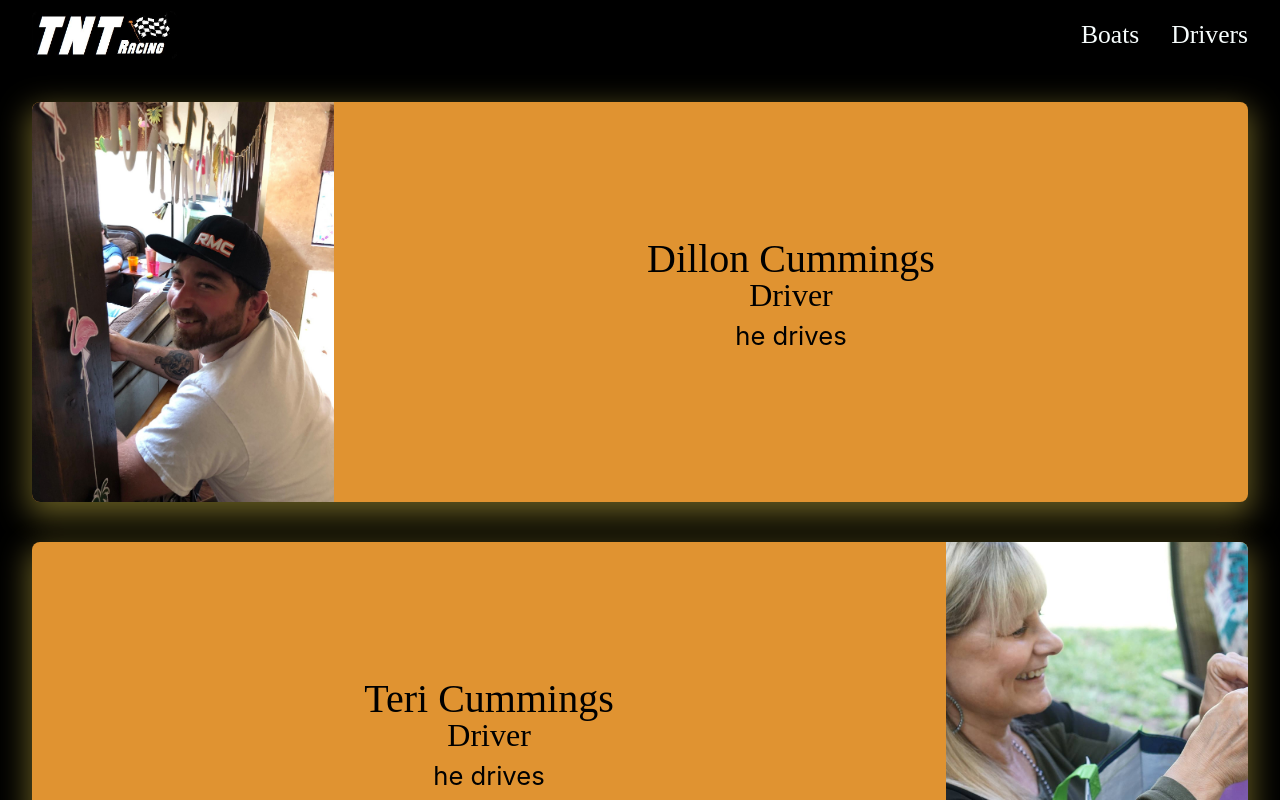
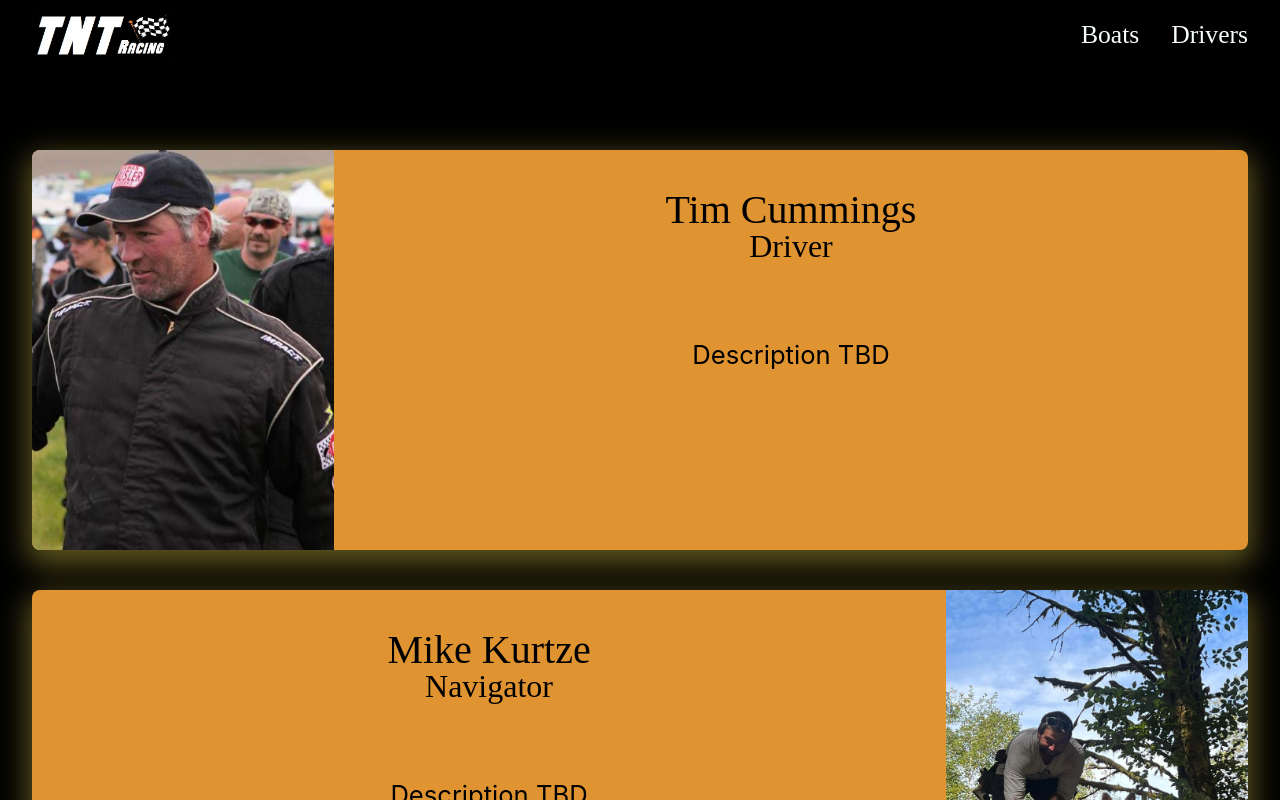
Before and after one commit to Lo-GR/tnt-racing, a React (Create React App) app: page /drivers in a window 1280 px wide. Shown: the top 800 px of the page. Built offline with nearby package versions, Linux system fonts and the light colour scheme.

Commit message:
add motion

```diff
--- a/src/Components/Cards/ProfileCard/index.tsx
+++ b/src/Components/Cards/ProfileCard/index.tsx
@@ -16,10 +16,10 @@ export const ProfileCard = ({ profileImage, profileName, profileSubtitle, profil
       <div className="h-[300px] w-full lg:h-full lg:w-1/3 justify-center flex">
         <img className="h-full w-full object-cover" src={profileImage} />
       </div>
-      <div className="text-center  p-4 w-full h-96 lg:flex lg:justify-center lg:flex-col lg:pt-0 ">
+      <div className="text-center  p-4 w-full h-96 lg:flex lg:mt-16 lg:flex-col lg:pt-0 ">
         <h2 className="text-[40px]">{profileName}</h2>
         <h2 className="text-[32px]">{profileSubtitle}</h2>
-        <p className="pt-3 text-sp-primary-200">{profileDescription}</p>
+        <p className="pt-20 text-sp-primary-200">{profileDescription}</p>
       </div>
     </div>
   )
--- a/src/Helpers/config.tsx
+++ b/src/Helpers/config.tsx
@@ -1,5 +1,6 @@
 import Dillon from "../images/Dillon-Racer.jpg"
 import Teri from "../images/Teri-Navigator.jpg"
+import Mike from "../images/Mike-Navigator.jpg"
 import Tim from "../images/Tim-Driver.jpg"
 
 export const headerRoutes = [
@@ -15,31 +16,31 @@ export const headerRoutes = [
 
 export const profiles = [
   {
+    image: Tim,
+    name: "Tim Cummings",
+    role: "Driver",
+    description: "Description TBD ",
+    position: "lg:flex-row"
+  },
+  {
+    image: Mike,
+    name: "Mike Kurtze",
+    role: "Navigator",
+    description: "Description TBD",
+    position: "lg:flex-row-reverse"
+  },
+  {
     image: Dillon,
     name: "Dillon Cummings",
     role: "Driver",
-    description: "he drives",
+    description: "Description TBD",
     position: "lg:flex-row"
   },
   {
     image: Teri,
     name: "Teri Cummings",
-    role: "Driver",
-    description: "he drives",
+    role: "Navigator",
+    description: "Description TBD",
     position: "lg:flex-row-reverse"
   },
-  {
-    image: Tim,
-    name: "Tim Cummings",
-    role: "Driver",
-    description: "he drives",
-    position: "lg:flex-row"
-  },
-  {
-    image: Dillon,
-    name: "Dillon Cummings",
-    role: "Driver",
-    description: "he drives",
-    position: "lg:flex-row-reverse"
-  }
 ]
--- a/src/Pages/Drivers/index.tsx
+++ b/src/Pages/Drivers/index.tsx
@@ -1,10 +1,37 @@
 import { ProfileCard } from "../../Components/Cards/ProfileCard"
 import { profiles } from "../../Helpers/config"
+import { motion } from 'framer-motion';
 
 export const Drivers = ({ }) => {
+  const cardVariants = {
+    visible: {
+      opacity: 1,
+      y: 0,
+      transition: {
+        duration: 1,
+      },
+    },
+    initial: {
+      opacity: 0,
+      y: 150,
+    },
+  };
+
+
   return (
-    <div className="mx-auto container flex flex-col justify-center items-center gap-10 p-8">
-      {profiles.map(({ image, name, role, description, position }) => <ProfileCard profileImage={image} profileName={name} profileSubtitle={role} profileDescription={description} reverse={position} />)}
+    <div className="mx-auto container flex flex-col justify-center items-center gap-10 px-8 py-20 ">
+      {profiles.map(({ image, name, role, description, position }, index) => {
+        return (
+          <motion.div
+            variants={cardVariants}
+            initial="initial"
+            whileInView="visible"
+            viewport={{ once: true }}
+            className="w-full mx-auto">
+            <ProfileCard profileImage={image} profileName={name} profileSubtitle={role} profileDescription={description} reverse={position} />
+          </motion.div>
+        )
+      })}
     </div>
   )
 }
```
